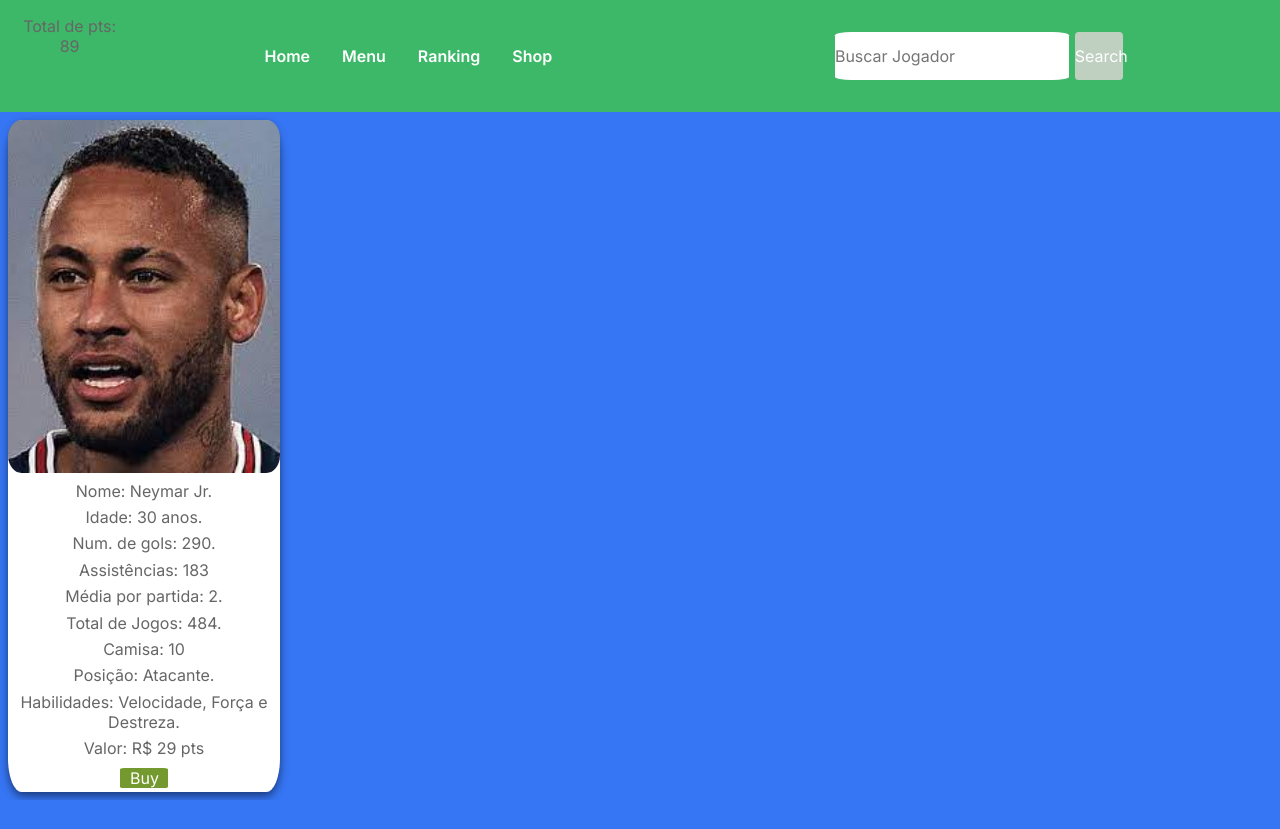
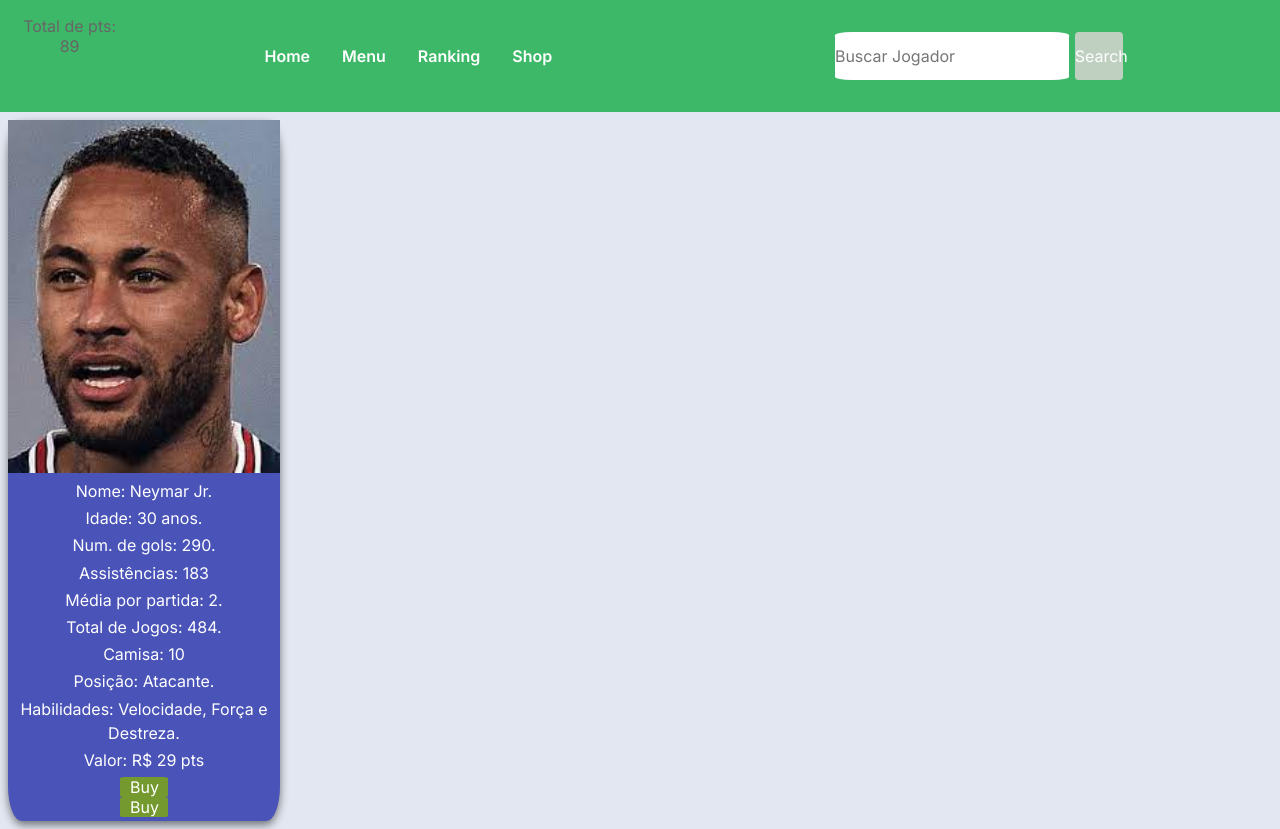
Before and after one commit to julianadeveloper/login-view-reacgt, a React (Create React App) app: page / in a window 1280 px wide. Before the commit the page ends 800 px from the top, so only its background shows below. Built offline with nearby package versions, Linux system fonts and the light colour scheme; a web font is replaced by a local one.

Commit message:
botoes separados

```diff
--- a/src/components/CardPlayer/button.tsx
+++ b/src/components/CardPlayer/button.tsx
@@ -1,5 +1,5 @@
 import { useEffect, useState } from "react";
-import { Button } from "./styles/profileCard";
+import { Button1, Button2 } from "./styles/profileCard";
 
 interface ButtonCardPlayerProps {
   color: string;
@@ -13,6 +13,9 @@ export function ButtonCardPlayer(props: ButtonCardPlayerProps) {
   const add = () => {
     setTextButton("Adicionado ao carrinho");
   };
+  const remove = () => {
+    setTextButton("Removido do carrinho");
+  };
 
   // useEffect(()=>{
   //   setTextButton('')
@@ -25,9 +28,12 @@ export function ButtonCardPlayer(props: ButtonCardPlayerProps) {
   return (
     <div>
       <p>{textButton}</p>
-      <Button onClick={() => add()} type="button" color={props.color}>
+      <Button1 onClick={() => add()} type="button" color={props.color}>
         {props.children}
-      </Button>
+      </Button1>
+      <Button2 onClick={() => remove()} type="button" color={props.color}>
+        {props.children}
+      </Button2>
     </div>
   );
 }
--- a/src/components/CardPlayer/playerProfile.tsx
+++ b/src/components/CardPlayer/playerProfile.tsx
@@ -1,6 +1,6 @@
 import { useEffect, useState } from "react";
 import { isPropertySignature } from "typescript";
-import { ButtonCardPlayer } from "./button";
+import { ButtonCardPlayer  } from "./button";
 import {
   Container,
   Content,
@@ -29,6 +29,7 @@ export function ProfilePlayer() {
         <p>Habilidades: Velocidade, Força e Destreza.</p>
         <p>Valor: R$ 29 pts</p>
         <ButtonCardPlayer color="green" children="Buy"></ButtonCardPlayer>
+
       </ContentDescription>
     </Container>
   );
--- a/src/components/CardPlayer/styles/profileCard.ts
+++ b/src/components/CardPlayer/styles/profileCard.ts
@@ -5,20 +5,31 @@ export const ContentDescription = styled.div`
   width: 100%;
   height: 100%;
   flex-direction: column;
-  justify-content: center;
+  justify-content: space-around;
   align-items: center;
   padding: 0.25rem;
+  color: var(--white);
 
-   p{
+  p {
     padding: 0.1rem;
-    margin: 0.1rem;
+    line-height: 1.5;
+    font-weight: 400;
   }
 `;
 export const Content = styled.div`
   display: flex;
-
 `;
-export const Button = styled.button`
+export const Button1 = styled.button`
+  color: white;
+  margin-left: 1%;
+  width: 3rem;
+  height: 100%;
+  border-radius: 8%;
+  background-color: #74992e;
+  border: none;
+  position: relative;
+`;
+export const Button2 = styled.button`
   color: white;
   margin-left: 1%;
   width: 3rem;
@@ -29,20 +40,17 @@ export const Button = styled.button`
   position: relative;
 `;
 export const Photo = styled.img`
-border-radius: 5%;
-
   background-color: blue;
   justify-content: center;
   align-items: center;
   display: flex;
-  height: 80%;
   width: 100%;
 `;
 export const Container = styled.div`
   max-width: 17rem;
   height: 100%;
   display: flex;
-  background-color: white;
+  background-color: var(--blue-dark);
   flex-direction: column;
   margin: 1rem;
   border-radius: 5%;
--- a/src/styles/global.css
+++ b/src/styles/global.css
@@ -35,7 +35,7 @@ a {
 }
 :root {
   --white: #fff;
-  --background: #3675f3;
+  --background: #e2e7f1;
   --text: #666666;
   --text-highlitgh: #b3b9ff;
   --title: #2e384d;
```
